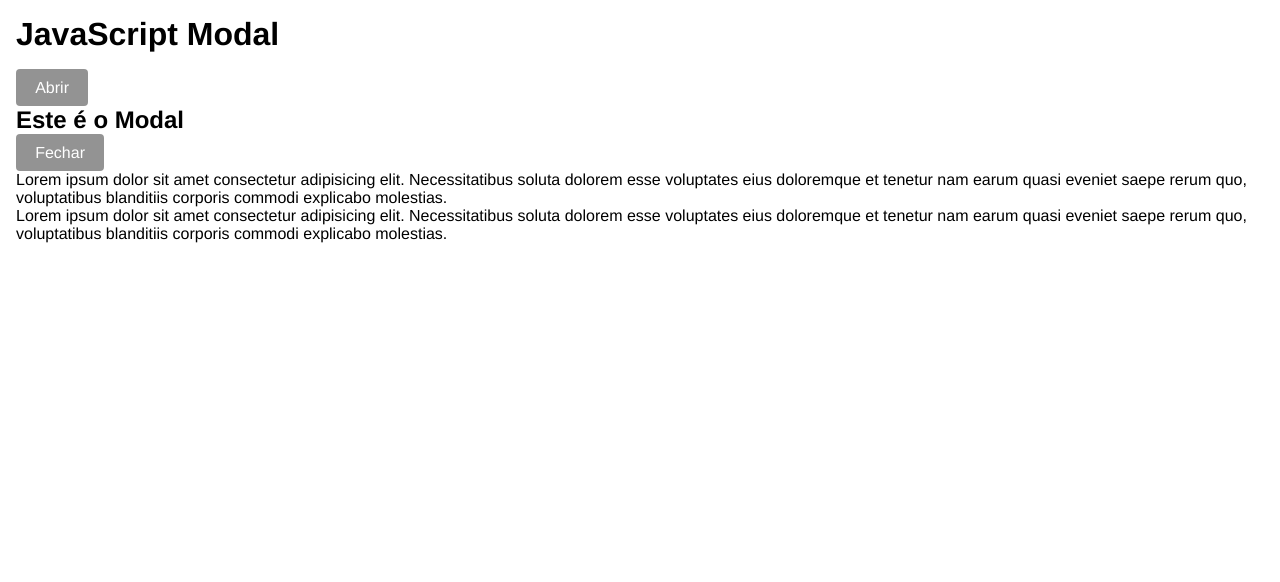
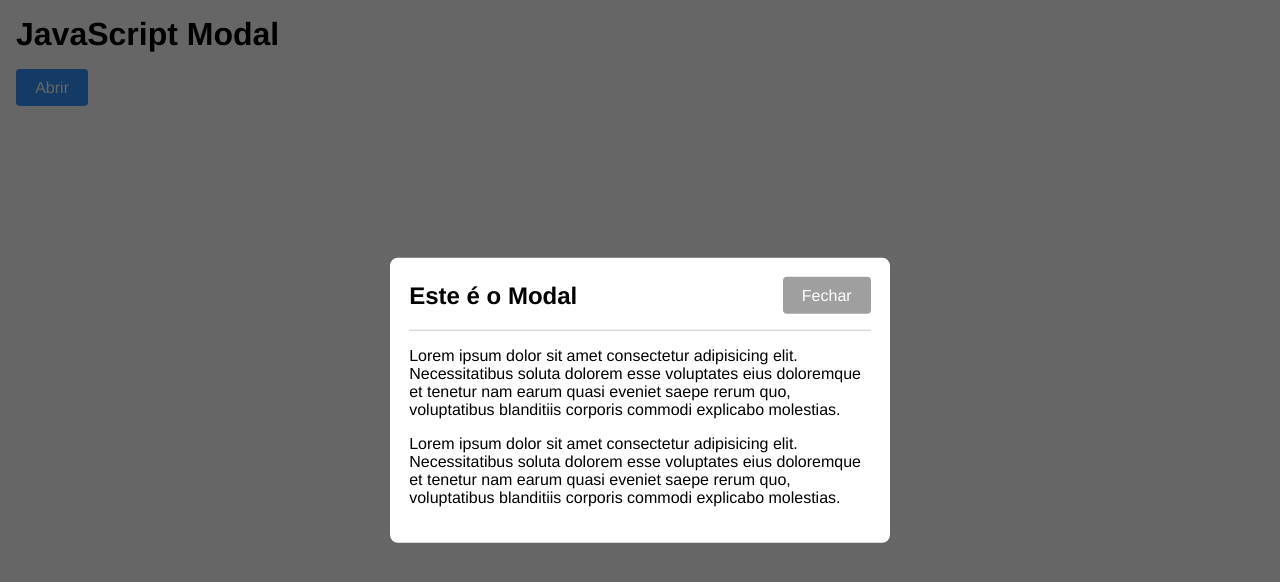
Before and after one commit to luccarvalho/modal_javascript, a plain HTML site: page index.html in a window 1280 px wide. Drawn offline with Linux system fonts and the light colour scheme.

Commit message:
Finalizando estilização no CSS

```diff
--- a/css/style.css
+++ b/css/style.css
@@ -20,6 +20,51 @@ button {
   border: none;
   border-radius: 0.25rem;
   cursor: pointer;
-  opacity: 0.9;
+  opacity: 0.8;
   font-size: 1rem;
+  transition: 0.4s;
 }
+
+#open-modal {
+  background-color: #007bff;
+}
+
+button:hover {
+  opacity: 1;
+}
+
+#fade {
+  position: fixed;
+  top: 0;
+  left: 0;
+  width: 100%;
+  height: 100%;
+  background-color: rgba(0, 0, 0, 0.6);
+  z-index: 5;
+}
+
+#modal {
+  background-color: #fff;
+  left: 50%;
+  position: fixed;
+  top: 50%;
+  transform: translate(-50%, -50%);
+  z-index: 10;
+  width: 500px;
+  max-width: 90%;
+  padding: 1.2rem;
+  border-radius: 0.5rem;
+}
+
+.modal-header {
+  display: flex;
+  justify-content: space-between;
+  align-items: center;
+  border-bottom: 1px solid #ccc;
+  margin-bottom: 1rem;
+  padding-bottom: 1rem;
+}
+
+.modal-body p {
+  margin-bottom: 1rem;
+}
```
